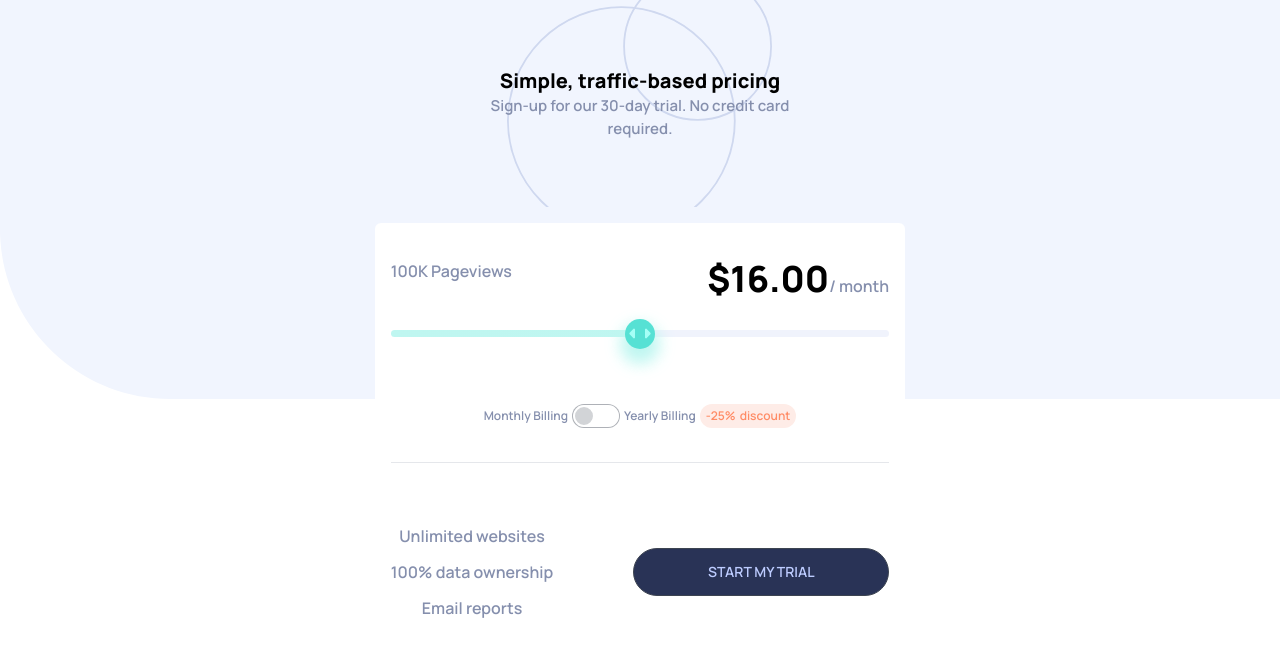
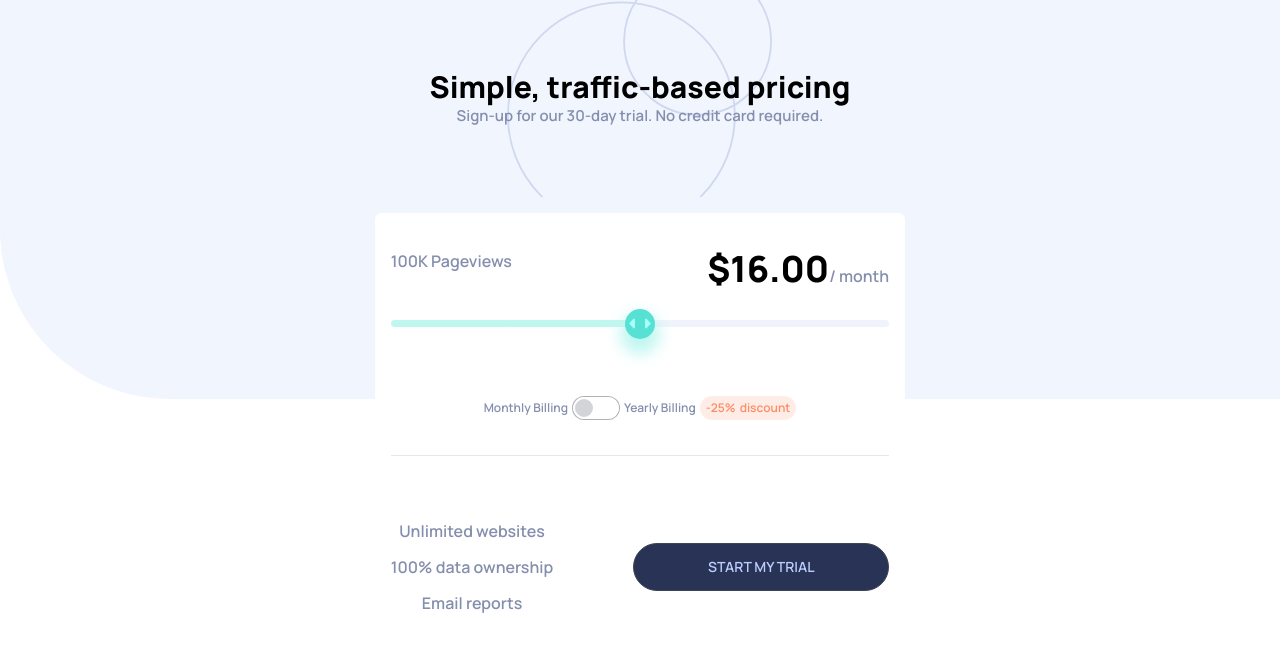
Before and after one commit to PanuGr/frontendmentor-challenges, a website: page junior/interactive-pricing-component/index.html in a window 1280 px wide. Shown: the top 658 px of the page. Drawn offline with Linux system fonts and the light colour scheme.

Commit message:
bigger h1

```diff
--- a/junior/interactive-pricing-component/index.html
+++ b/junior/interactive-pricing-component/index.html
@@ -23,6 +23,9 @@
       align-content: center;
       justify-content: center;
       justify-items: center;}
+
+      h1{	font-size: 1.875rem;
+      line-height: 2.25rem;/}
 
       input[type="range"] {
         -webkit-appearance: none;
@@ -68,10 +71,10 @@
     class="grid min-h-screen justify-center gap-4 bg-background bg-no-repeat px-8 text-bluish-400 lg:bg-contain"
   >
     <header class="bg-circles bg-[size:50%] bg-center bg-no-repeat p-3">
-      <h1 class="text-xl font-extrabold text-black">
+      <h1 class="font-extrabold text-black">
         Simple, traffic-based pricing
       </h1>
-      <p class="max-w-xs text-center text-[15px]">
+      <p class="text-center text-[15px]">
         Sign-up for our 30-day trial. No credit card required.
       </p>
     </header>
```
